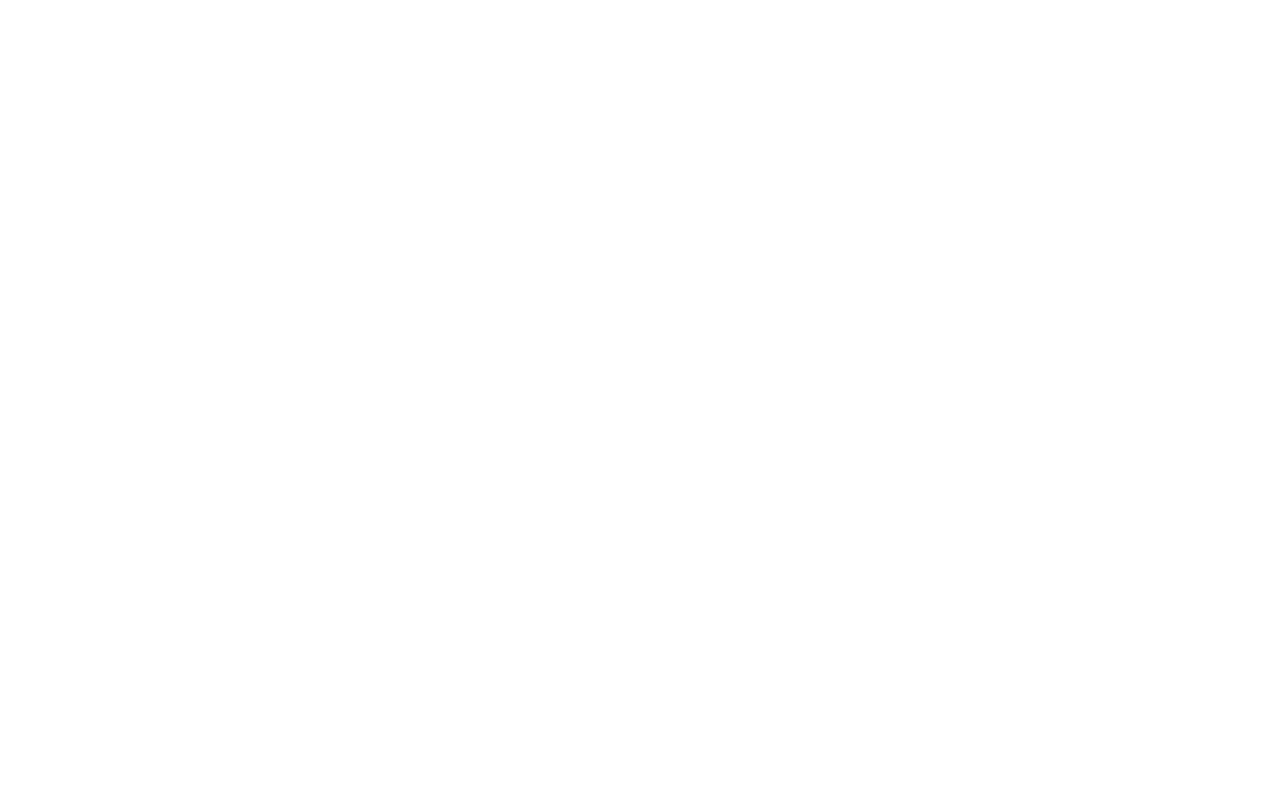
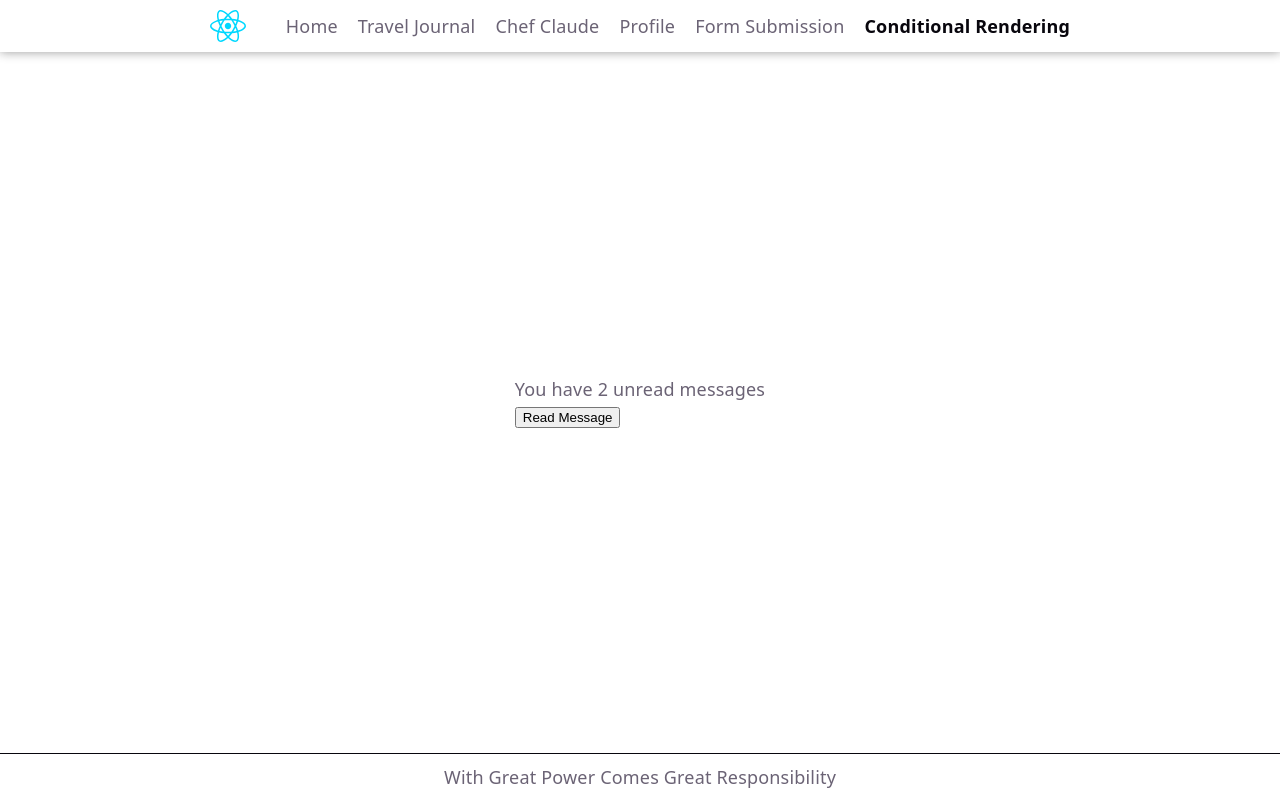
Before and after one commit to mahfuz-prog/react, a React app: page /conditional-rendering in a window 1280 px wide. Before the commit this address had no page. Built offline with nearby package versions, Linux system fonts and the light colour scheme; the HTML template or start-up script is replaced by a standard one.

Commit message:
conditional rendering

```diff
--- /dev/null
+++ b/src/pages/ConditonalPage.jsx
@@ -0,0 +1,31 @@
+import { useState } from "react"
+
+export default function Conditonal() {
+  const [messages, setMessages] = useState(["a", "b"])
+  // Challenge:
+  // If there are no unread messages, display "You're all caught up'.
+  // If there's exactly 1 unread message,
+  // it should read "You have 1 unread message" (singular)
+  // if there are > 1 unread mesages, display "You have <n> unread messages"
+
+  function showText() {
+    if (messages.length === 0) {
+      return "You're all caught up"
+    } else if (messages.length === 1) {
+      return "You have 1 unread message"
+    } else {
+      return `You have ${messages.length} unread messages`
+    }
+  }
+
+  function handleClick() {
+    setMessages((prev) => prev.slice(0, -1))
+  }
+
+  return (
+    <section>
+      <p>{showText()}</p>
+      <button onClick={handleClick}>Read Message</button>
+    </section>
+  )
+}
--- a/src/routes.js
+++ b/src/routes.js
@@ -3,6 +3,7 @@
 import IngredientPage from "./pages/IngredientPage"
 import ProfilePage from "./pages/ProfilePage"
 import FormPage from "./pages/FormPage"
+import ConditonalPage from "./pages/ConditonalPage"
 
 export const routes = [
   {
@@ -34,4 +35,10 @@
     description: "Form functionality",
     element: FormPage,
   },
+  {
+    path: "/conditional-rendering",
+    label: "Conditional Rendering",
+    description: "Conditional Rendering, Ternary operator",
+    element: ConditonalPage,
+  },
 ]
```
Also changed, not shown: 1 other file (tests, documents, lock files or other folders).
